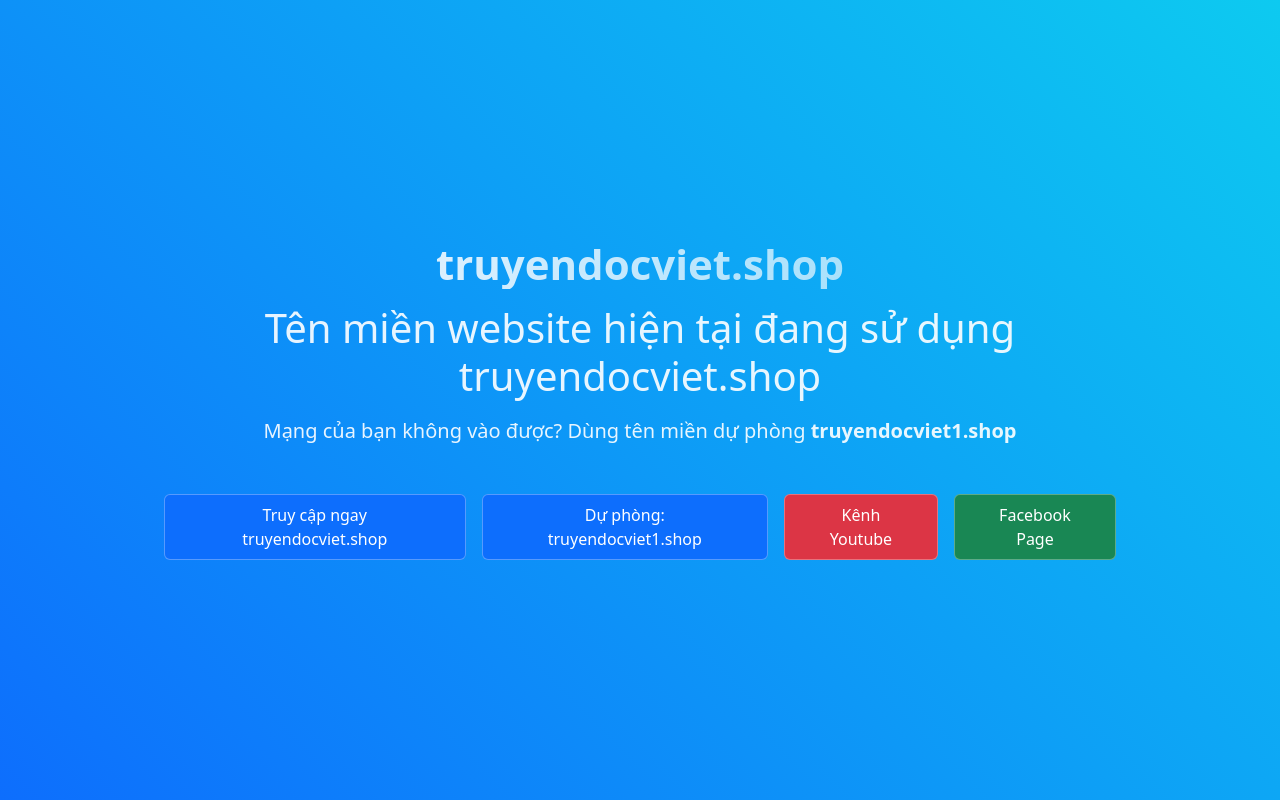
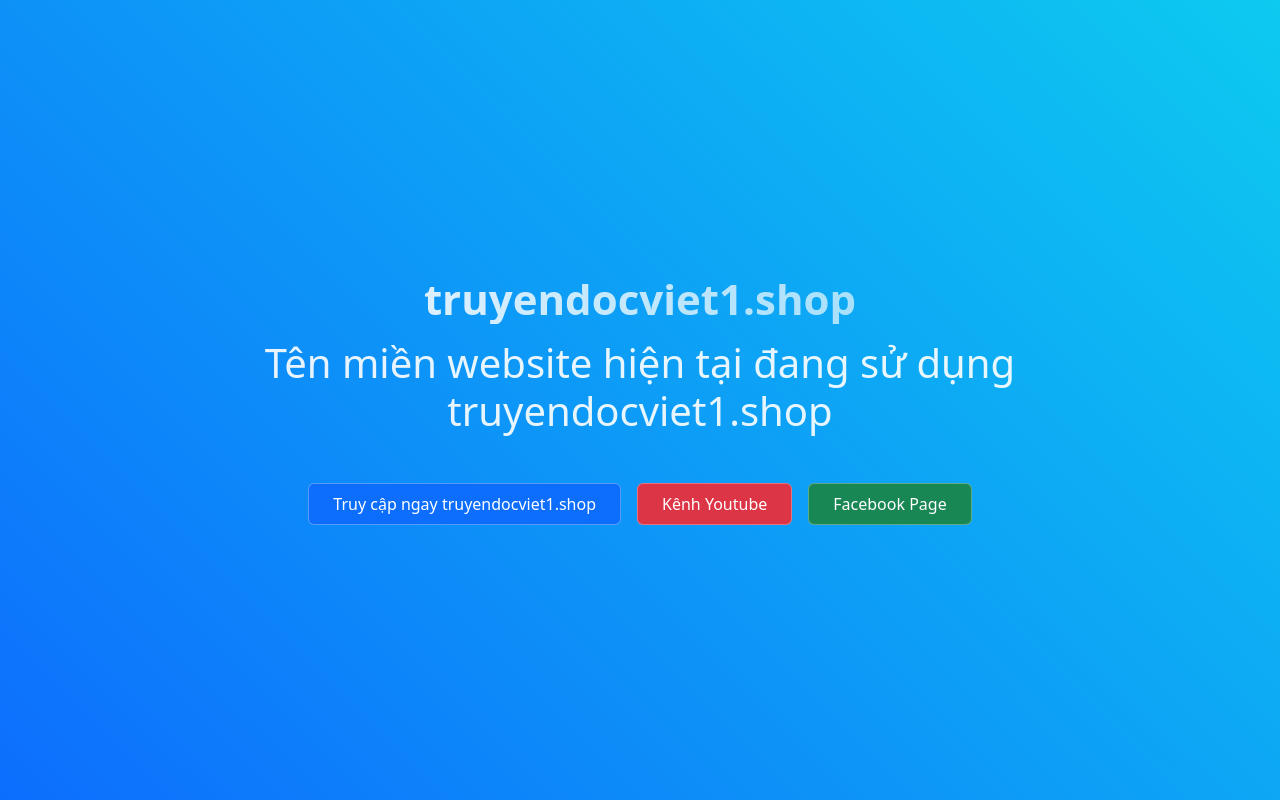
Before and after one commit to truyendocviet/truyendocviet.github.io, a plain HTML site: page index.html in a window 1280 px wide. Drawn offline with nearby package versions, Linux system fonts and the light colour scheme.

Commit message:
Doi ten mien chinh sang truyendocviet1.shop (index.html + app.json)

```diff
--- a/app.json
+++ b/app.json
@@ -1 +1 @@
-{"v":1,"seq":1794816471,"domains":["truyendocviet.shop","truyendocviet1.shop"],"sig":"MEUCIQCrU5pz0Mvc2FPbgqjEtUqzUfYAqMxy6OYTxJCcyb3jEwIgGMof086jDethiKyxtYh2Zw4AFY4iCSVTlcKd330ggeI="}
+{"v":1,"seq":1794818660,"domains":["truyendocviet1.shop","truyendocviet.shop"],"sig":"MEQCICR2F9vVlX7t+4ZNafR20qk7o/BH/CZFVy6/UG7CW9ZZAiAgCLQ4bYDYVqdKoRenSNALHuCy6anKhAC5CeqAoCXQOQ=="}
--- a/index.html
+++ b/index.html
@@ -4,14 +4,14 @@
 <head>
     <meta charset="utf-8">
     <meta name="viewport" content="width=device-width, initial-scale=1">
-    <title>Tên miền hoạt động hiện tại: truyendocviet.shop</title>
-    <meta property="og:url" content="https://truyendocviet.shop/" />
+    <title>Tên miền hoạt động hiện tại: truyendocviet1.shop</title>
+    <meta property="og:url" content="https://truyendocviet1.shop/" />
     <meta property="og:type" content="website" />
-    <meta property="og:title" content="Tên miền hoạt động hiện tại: truyendocviet.shop" />
+    <meta property="og:title" content="Tên miền hoạt động hiện tại: truyendocviet1.shop" />
     <meta property="og:description"
         content="Truyện Đọc Việt – website nghe truyện audio và đọc truyện chữ miễn phí. Kho truyện phong phú: Tiên Hiệp, Kiếm Hiệp, Ngôn Tình, Xuyên Không, Hệ Thống, Kinh Dị. Cập nhật nhanh, không giới hạn." />
-    <meta property="og:image" content="https://truyendocviet.shop/web/images/truyendocviet.jpg" />
-    <meta property="og:image:alt" content="Tên miền hoạt động hiện tại: truyendocviet.shop" />
+    <meta property="og:image" content="https://truyendocviet1.shop/web/images/truyendocviet.jpg" />
+    <meta property="og:image:alt" content="Tên miền hoạt động hiện tại: truyendocviet1.shop" />
     <meta property="og:locale" content="vi_VN" />
     <meta property="web:datatype" content="home" />
     <link href="https://cdn.jsdelivr.net/npm/bootstrap@5.3.0/dist/css/bootstrap.min.css" rel="stylesheet"
@@ -70,17 +70,12 @@
 <body>
     <div class="error-page d-flex align-items-center justify-content-center">
         <div class="error-container text-center p-4">
-            <h1 class="error-code mb-3">truyendocviet.shop</h1>
-            <h2 class="display-6 error-message mb-3">Tên miền website hiện tại đang sử dụng
-                <strong>truyendocviet.shop</strong>
+            <h1 class="error-code mb-3">truyendocviet1.shop</h1>
+            <h2 class="display-6 error-message mb-5">Tên miền website hiện tại đang sử dụng
+                <strong>truyendocviet1.shop</strong>
             </h2>
-            <p class="error-message fs-5 mb-5">Mạng của bạn không vào được? Dùng tên miền dự phòng
-                <strong>truyendocviet1.shop</strong>
-            </p>
             <div class="d-flex flex-column flex-md-row justify-content-center gap-3">
-                <a href="https://truyendocviet.shop" class="btn btn-glass px-4 py-2 bg-primary">Truy cập ngay
-                    truyendocviet.shop</a>
-                <a href="https://truyendocviet1.shop" class="btn btn-glass px-4 py-2 bg-primary">Dự phòng:
+                <a href="https://truyendocviet1.shop" class="btn btn-glass px-4 py-2 bg-primary">Truy cập ngay
                     truyendocviet1.shop</a>
                 <div class="d-flex flex-column flex-md-row gap-3">
                     <a href="https://www.youtube.com/channel/UC9mAyMlw-HZko4x36RU125g"
```
